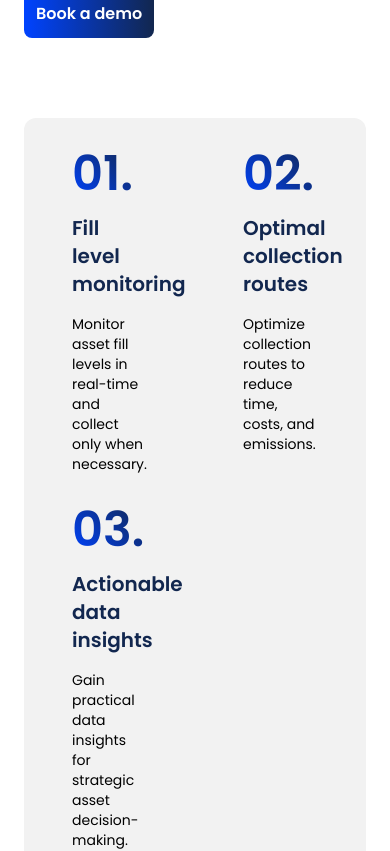
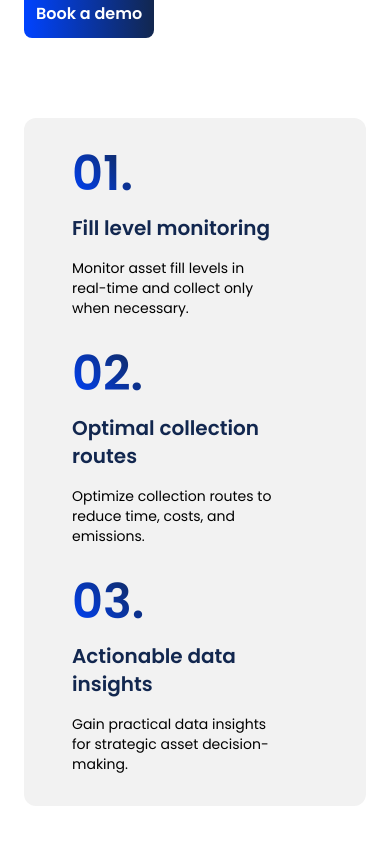
Before and after one commit to Rebin-Inc/rebin-website, a React (Create React App) app: page /how-it-works in a window 390 px wide. Shown: the part 801-1652 px from the top of the page. Built offline with nearby package versions, Linux system fonts and the light colour scheme.

Commit message:
fix grid collumns on small screens

```diff
--- a/src/pages/how-it-works/components/AdvantageBar.js
+++ b/src/pages/how-it-works/components/AdvantageBar.js
@@ -21,7 +21,7 @@ const AdvantageBar = () => {
 
   return (
     <div className="bg-rebin-grey py-4 rounded-xl">
-      <div className="grid divide-y-0 grid-cols-2 sm:divide-y-0 md:grid-cols-3 ">
+      <div className="grid divide-y-0 grid-cols-1 sm:divide-y-0 md:grid-cols-3 ">
         {advantages.map((advantage, index) => (
           <div key={index} className="flex flex-col space-y-4 p-4 px-12">
             <h3 className="font-bold text-5xl text-gradient-horizontal ">
```
